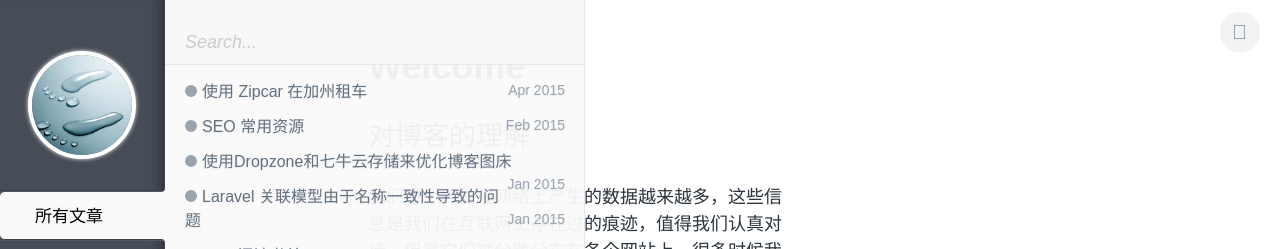
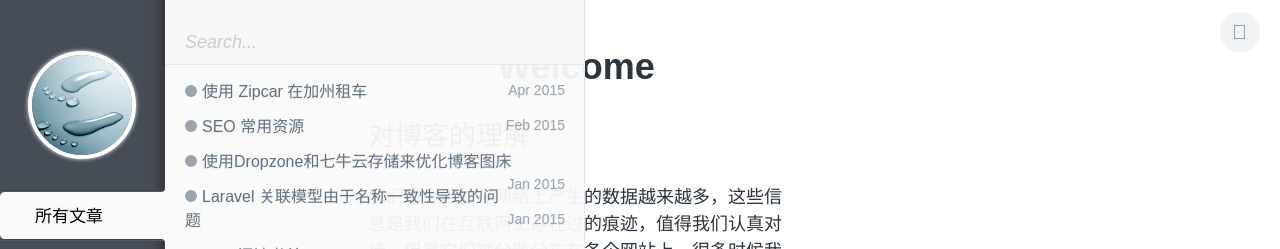
Before and after one commit to polyHong/polyHong.github.io, a Jekyll site: the page built from index.md, in a window 1280 px wide. Shown: the top 249 px of the page. Built offline with Jekyll 4.4.1, drawn with Linux system fonts in a browser that asks for light colours; Markdown is read by kramdown in place of the engine named in the settings.

Commit message:
title center

```diff
--- a/assets/css/style.css
+++ b/assets/css/style.css
@@ -383,7 +383,7 @@ h1, h2, h3, h4, h5, h6 {
   padding-top: 1.1em;
   font-size: 2em;
   font-weight: bold;
-  float: center;}
+  text-align: center;}
 
 #post__content > p, #post__content > ul, #post__content > ol {
   margin-top: 1.5em;
```
